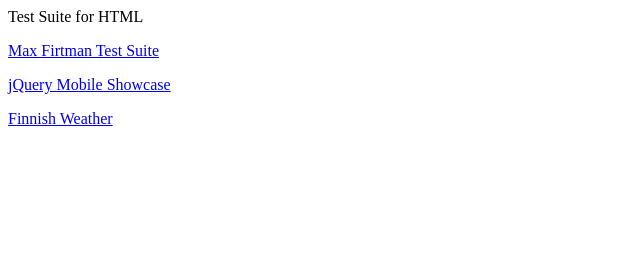
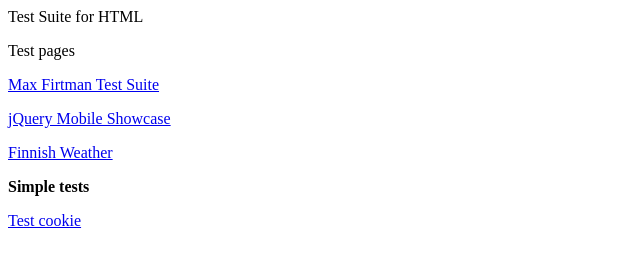
Before and after one commit to clody69/testsuite, a plain HTML site: page index.html in a window 1280 px wide. Shown: the whole page, without its empty margins (0-640 px from the left). Drawn offline with Linux system fonts and the light colour scheme.

Commit message:
Added test cookie

```diff
--- a/index.html
+++ b/index.html
@@ -6,9 +6,11 @@
 	</head>
 	<body>
 		Test Suite for HTML
-
+		<p>Test pages</p>
 		<p><a href="http://www.mobilexweb.com/ts/"> Max Firtman Test Suite</a></p>
 		<p><a href="http://view.jquerymobile.com/1.3.1/dist/demos/examples/">jQuery Mobile Showcase</a></p>
 		<p><a href="http://www.fmi.fi">Finnish Weather</a></p>
+		<p><b>Simple tests</b></p>
+		<p><a href="http://clody69.github.io/testsuite/testcookie.html">Test cookie</a></p>
 	</body>
 </html>
```
